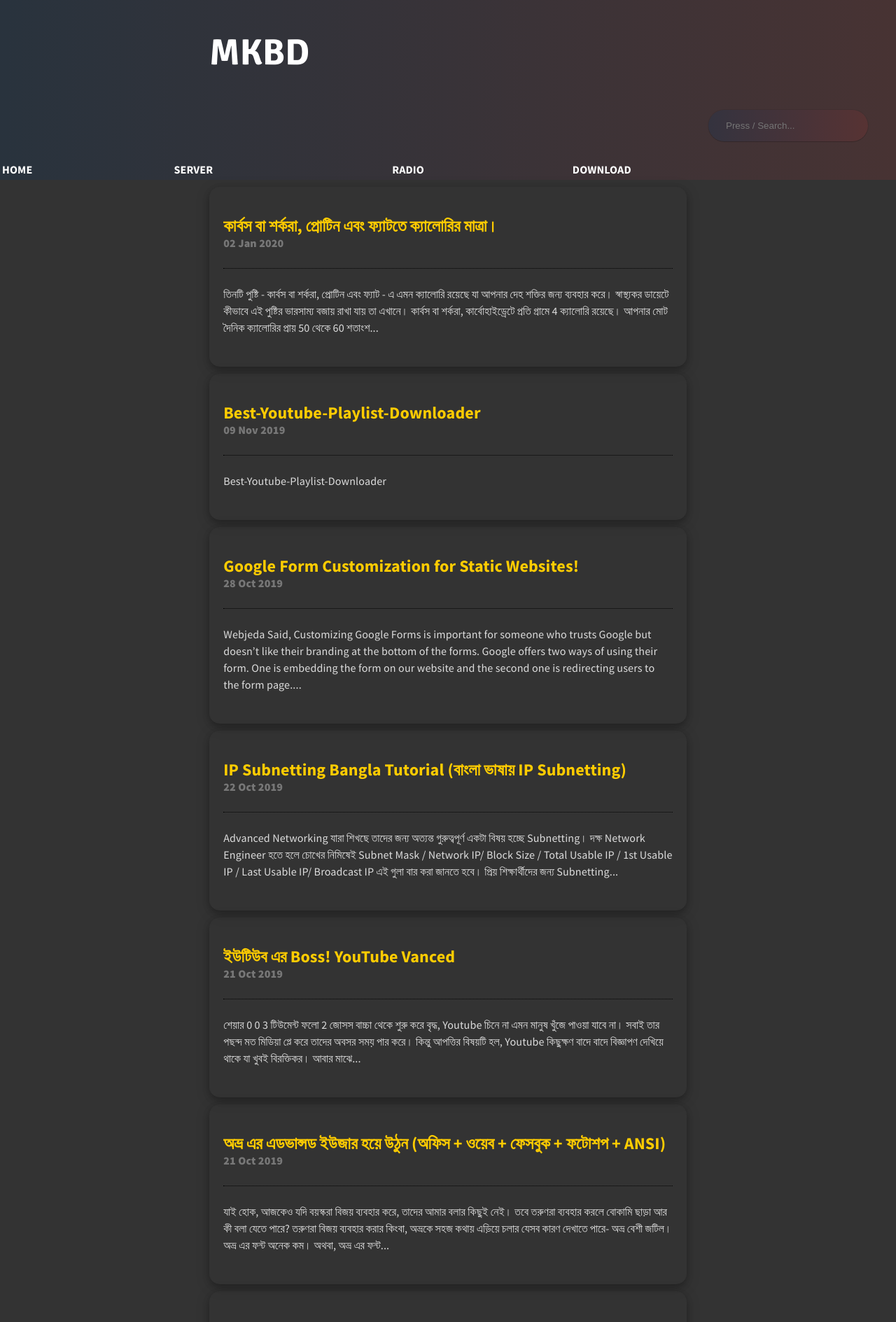
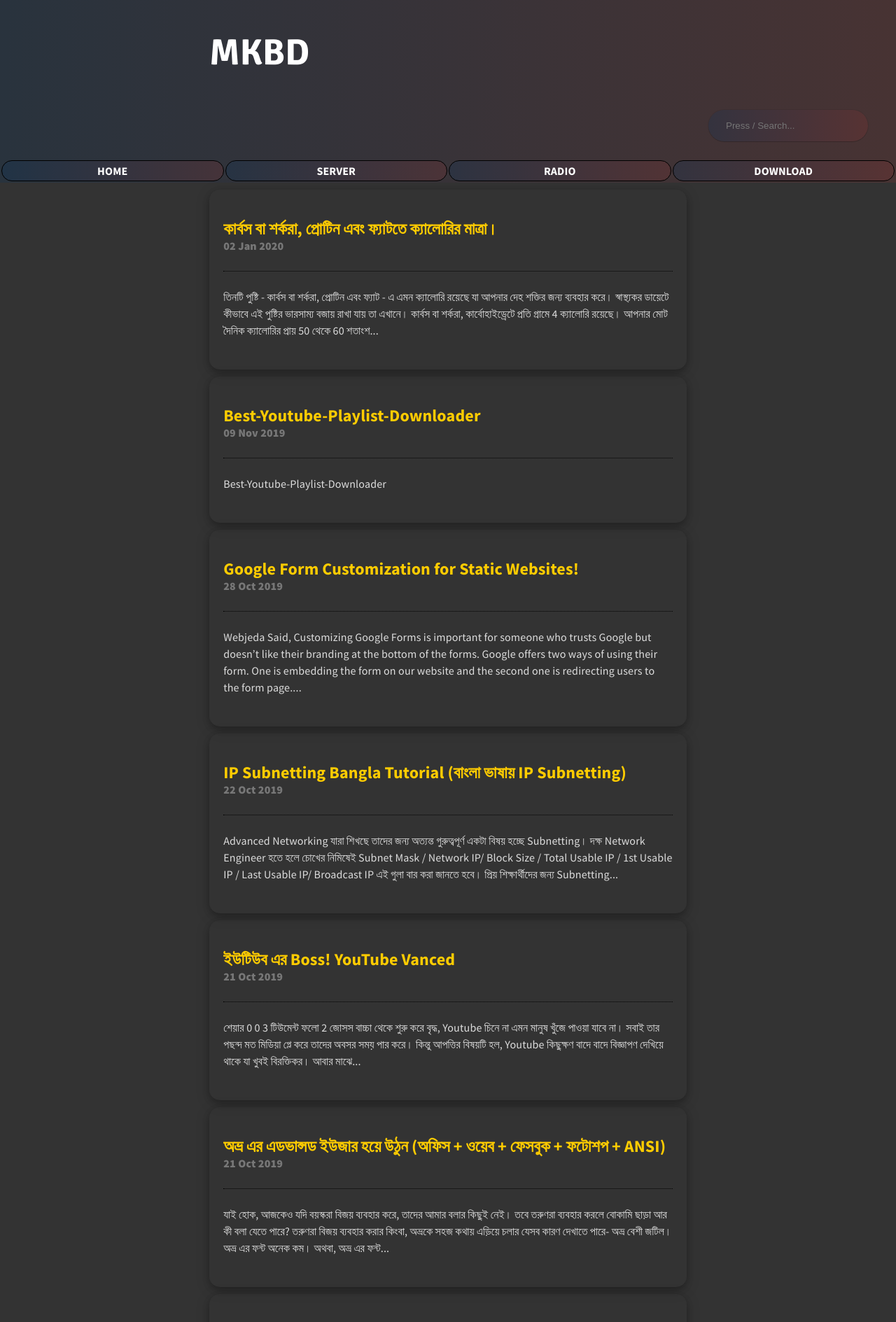
Before and after one commit to bdmilan/blog, a Jekyll site: the page built from index.html, in a window 1280 px wide. Shown: the top 1889 px of the page at 70% size. Built offline with Jekyll 4.4.1, drawn with Linux system fonts in a browser that asks for light colours; the list of posts is cut into pages by our own code.

Commit message:
Update header.html

```diff
--- a/_includes/header.html
+++ b/_includes/header.html
@@ -31,10 +31,10 @@
 <nav class="sticky-top">
   <div class="" style=""><table style="width:100%">
   <tr>
-    <td class=""><a href="https://mkbd.tk/" style="color: #fff;"> HOME </a></td>
-	<td class=""><a href="https://mkbd.tk/server" style="color: #fff;"> SERVER </a></td>
-	  <td class=""><a href="https://mkbd.tk/radio" style="color: #fff;"> RADIO </a></td>
-	  <td class=""><a href="https://mkbd.tk/download" style="color: #fff;"> DOWNLOAD </a></td>
+    <td class="nm"><a href="https://mkbd.tk/" style="color: #fff;"> HOME </a></td>
+	<td class="nm"><a href="https://mkbd.tk/server" style="color: #fff;"> SERVER </a></td>
+	  <td class="nm"><a href="https://mkbd.tk/radio" style="color: #fff;"> RADIO </a></td>
+	  <td class="nm"><a href="https://mkbd.tk/download" style="color: #fff;"> DOWNLOAD </a></td>
 
   </tr>
 </table></b>
```
